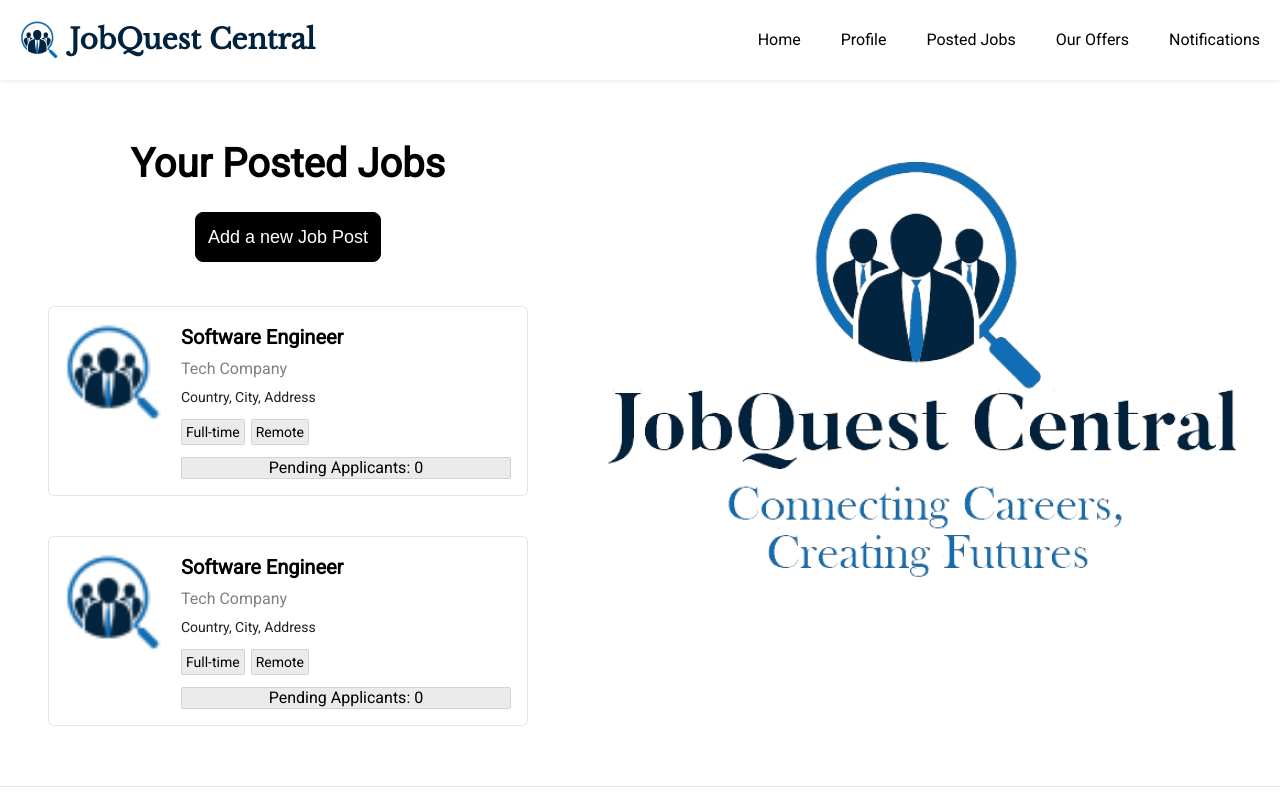
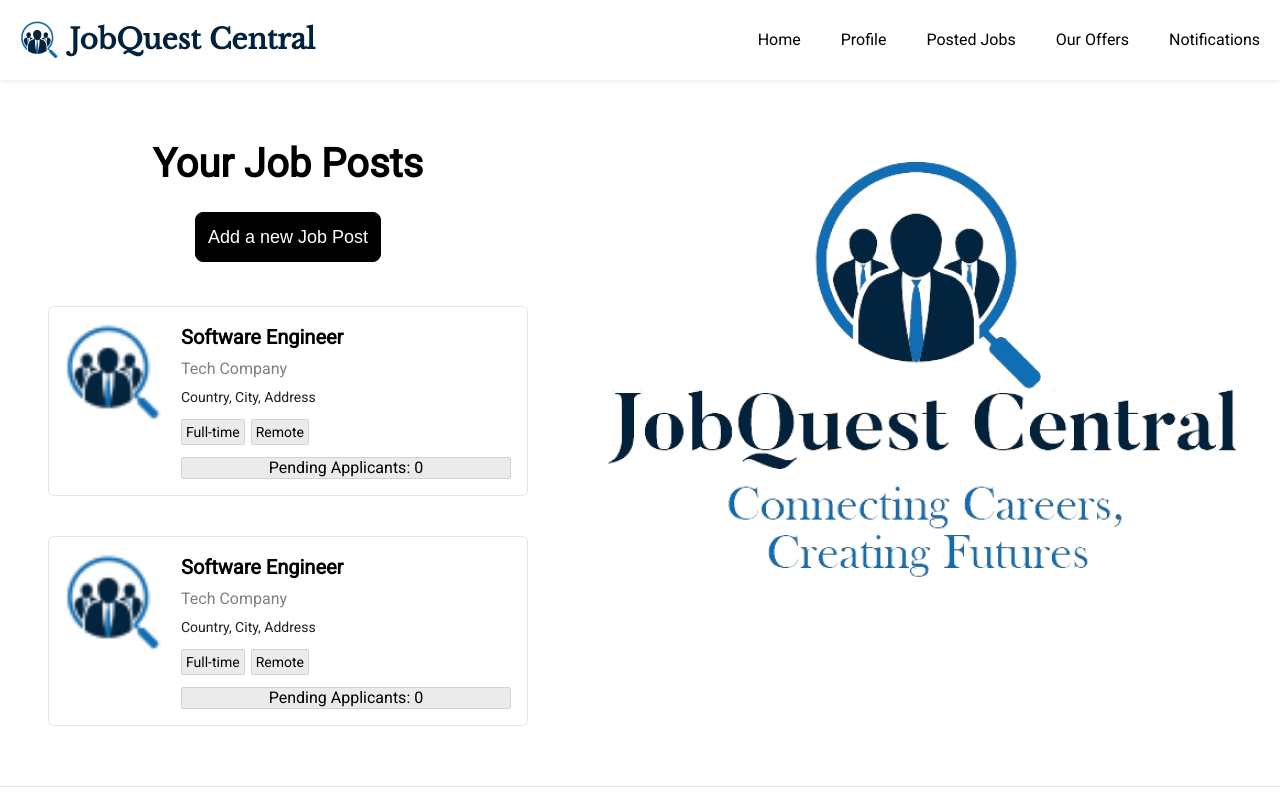
Before and after one commit to G-Jasser/GMC-Final-Project, a React (Vite) app: page / in a window 1280 px wide. Shown: the top 800 px of the page. Built offline with nearby package versions, Linux system fonts and the light colour scheme.

Commit message:
add Posted Jobs Page

```diff
--- a/src/App.jsx
+++ b/src/App.jsx
@@ -6,6 +6,7 @@ import { JobCategoriesSection } from './components/JobCategoriesSection'
 import { JobSearchSection } from './components/JobSearchSection'
 import LandingPage from './components/LandingPage'
 import { NavbarSignedRecruiter } from './components/NavbarSignedRecruiter'
+import PostedJobsPage from './components/PostedJobsPage'
 import { PostedJobsSection } from './components/PostedJobsSection'
 import { ProfileSeekerMainSec } from './components/ProfileSeekerMainSec'
 import ProfileSeekerPage from './components/ProfileSeekerPage'
@@ -14,10 +15,7 @@ import { ReceivedAppSection } from './components/ReceivedAppSection'
 function App() {
   return (
     <>
-      <NavbarSignedRecruiter/>
-      <PostedJobsSection />
-      <ReceivedAppSection />
-      <GeneralFooter />
+      <PostedJobsPage/>
     </>
   )
 }
--- /dev/null
+++ b/src/components/PostedJobsPage.jsx
@@ -0,0 +1,18 @@
+import React from 'react'
+import { NavbarSignedRecruiter } from './NavbarSignedRecruiter'
+import { PostedJobsSection } from './PostedJobsSection'
+import { ReceivedAppSection } from './ReceivedAppSection'
+import { GeneralFooter } from './GeneralFooter'
+
+const PostedJobsPage = () => {
+  return (
+    <>
+        <NavbarSignedRecruiter/>
+        <PostedJobsSection/>
+        <ReceivedAppSection/>
+        <GeneralFooter/>
+    </>
+  )
+}
+
+export default PostedJobsPage
--- a/src/components/PostedJobsSection.jsx
+++ b/src/components/PostedJobsSection.jsx
@@ -7,7 +7,7 @@ export const PostedJobsSection = () => {
         <div className="section-container JobSearchSection bottom-border max-height-sc">
             <div className="max-width-2 main-container">
                 <div className="main-container-1">
-                    <div className="title-1">Your Posted Jobs</div>
+                    <div className="title-1">Your Job Posts</div>
                     <div className="btn-ctr">
                         <button className="button-styled secondary-button">
                             Add a new Job Post
```
